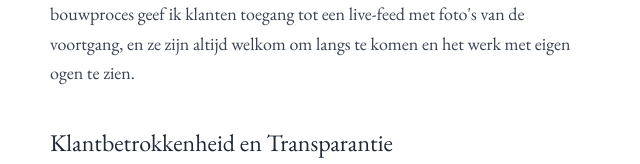
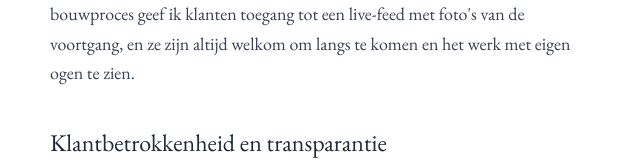
Before and after one commit to DaandeLigny/zaeg-site, a plain HTML site: page index.html in a window 1280 px wide. Shown: the part 1360-1524 px from the top of the page, 30-670 px from the left. Drawn offline with nearby package versions, Linux system fonts and the light colour scheme.

Commit message:
Update index.html

```diff
--- a/index.html
+++ b/index.html
@@ -36,7 +36,7 @@
               </p>
             </div>
             <div>
-              <h3 class="text-2xl font-normal mb-2" style="font-family: 'EB Garamond', serif;">Klantbetrokkenheid en Transparantie</h3>
+              <h3 class="text-2xl font-normal mb-2" style="font-family: 'EB Garamond', serif;">Klantbetrokkenheid en transparantie</h3>
               <p class="text-lg text-gray-700 leading-relaxed" style="font-family: 'EB Garamond', serif;">
                 Mijn klantgerichte benadering zorgt ervoor dat elk maatwerk meubelstuk niet alleen functioneel en esthetisch is, maar ook een persoonlijke touch heeft. Door nauw samen te werken met mijn klanten, garandeer ik dat hun visie tot leven komt in elk detail van het meubelstuk. Bekijk mijn portfolio om een indruk te krijgen van mijn eerdere projecten en neem contact op voor een vrijblijvend gesprek over uw volgende maatwerk project.
               </p>
```
